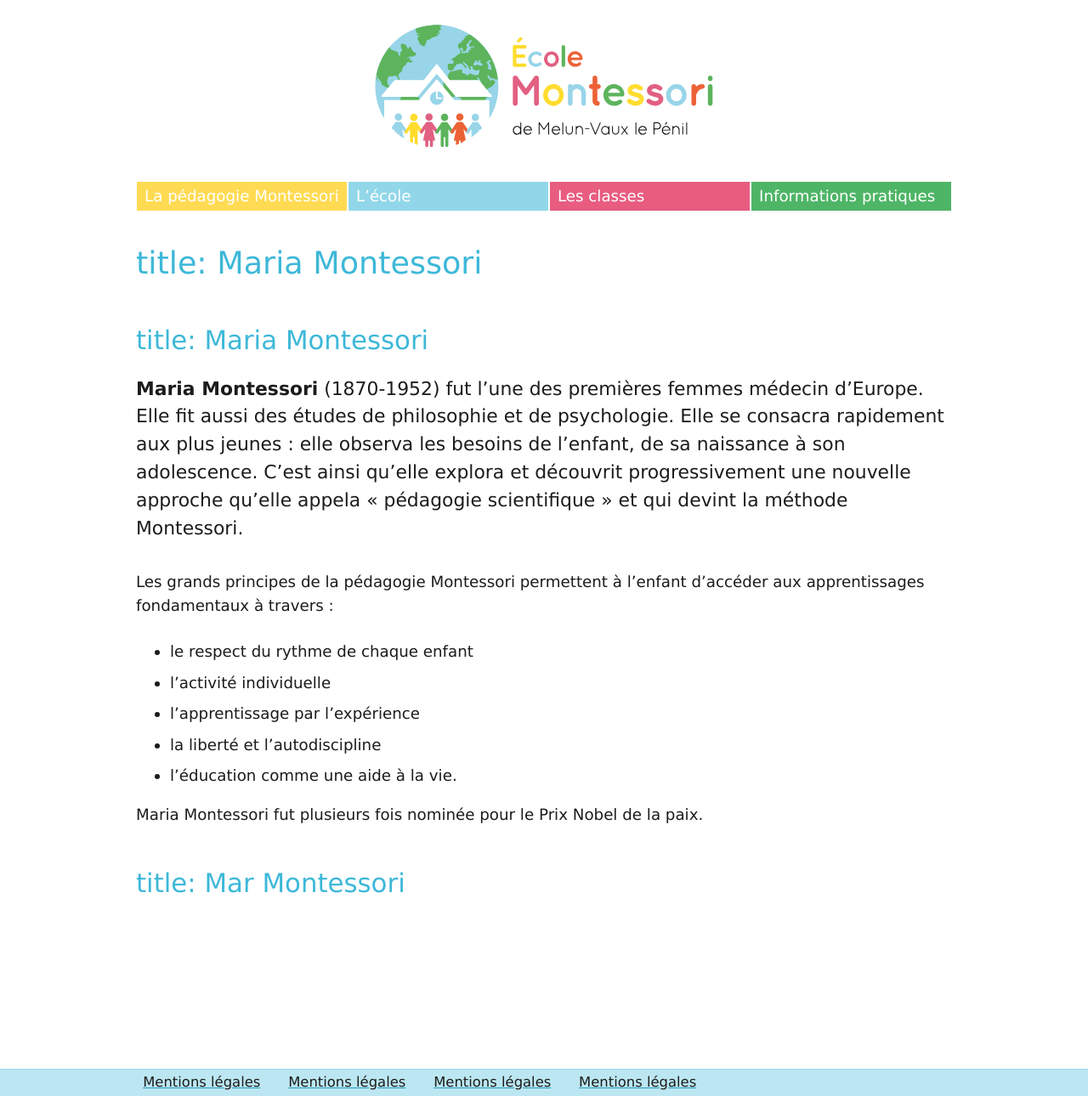
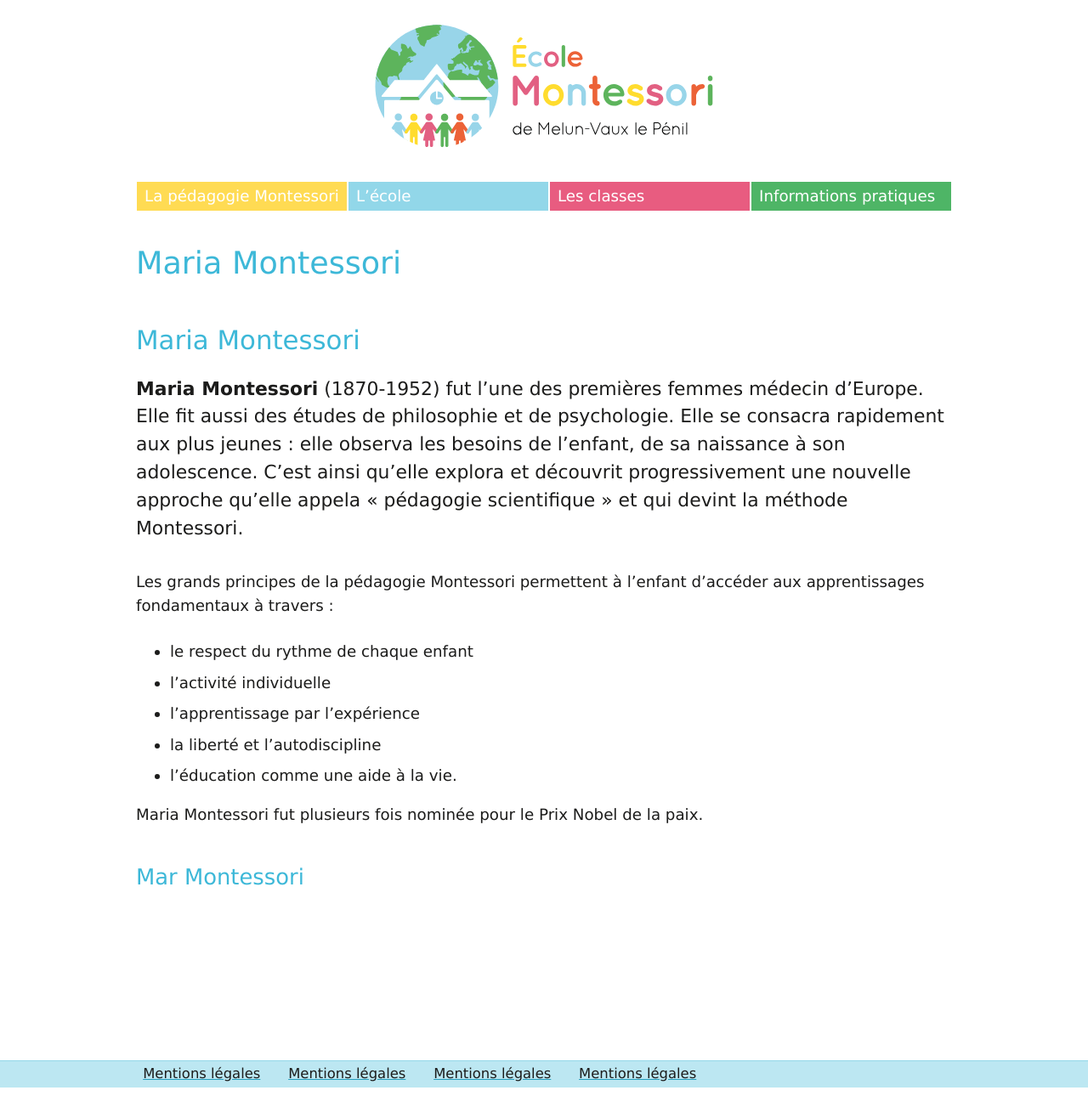
Before and after one commit to montessori-melun/montessori-melun.github.io, a Jekyll site: the page built from pedagogie-montessori/index.md, in a window 1280 px wide. Shown: the whole page at 85% size. Built offline with Jekyll 4.4.1, drawn with Linux system fonts in a browser that asks for light colours; our own code applies the rules of GitHub Pages for plain Markdown files.

Commit message:
Update index.md

```diff
--- a/pedagogie-montessori/index.md
+++ b/pedagogie-montessori/index.md
@@ -1,5 +1,5 @@
 
-# title: Maria Montessori
+# Maria Montessori
 
 
 **Maria Montessori** (1870-1952) fut l’une des premières femmes médecin d’Europe. Elle fit aussi des études de philosophie et de psychologie. Elle se consacra rapidement aux plus jeunes : elle observa les besoins de l’enfant, de sa naissance à son adolescence. C’est ainsi qu’elle explora et découvrit progressivement une nouvelle approche qu’elle appela « pédagogie scientifique » et qui devint la méthode Montessori.
@@ -16,4 +16,4 @@ Les grands principes de la pédagogie Montessori permettent à l’enfant d’ac
 Maria Montessori fut plusieurs fois nominée pour le Prix Nobel de la paix.
 
 
-# title: Mar Montessori
+## Mar Montessori
```
